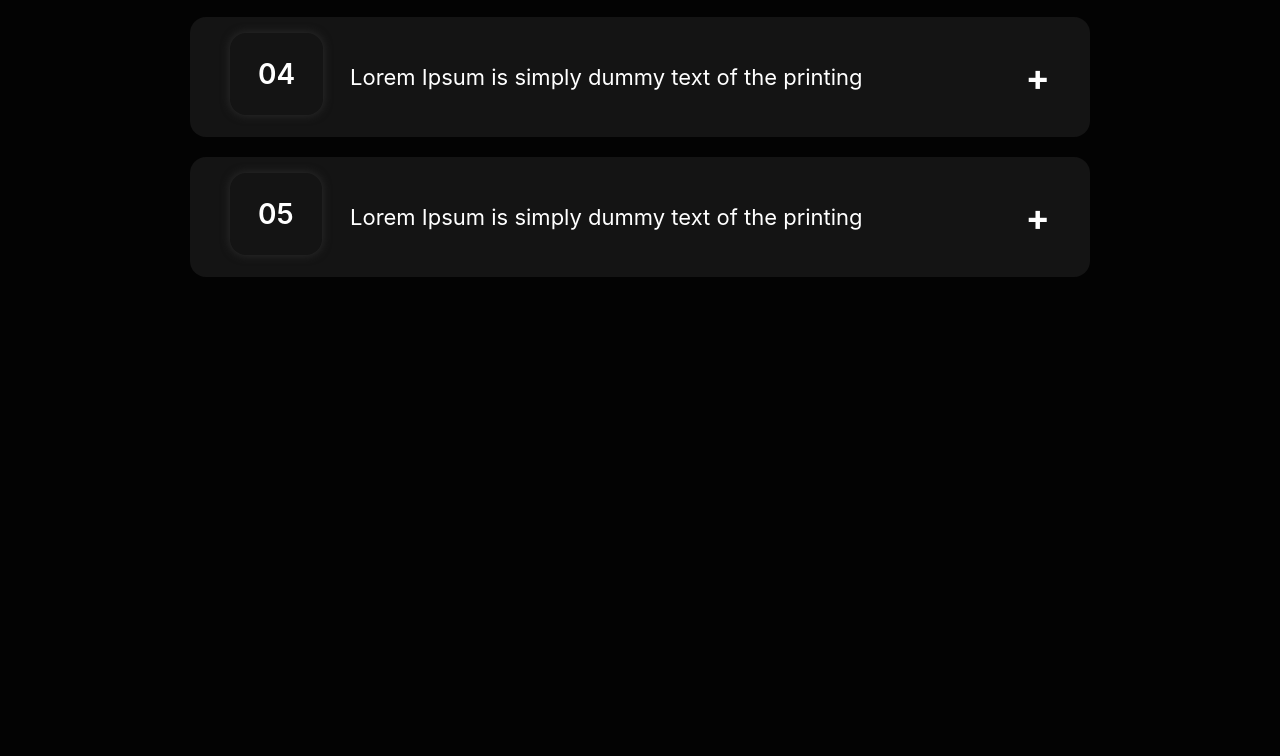
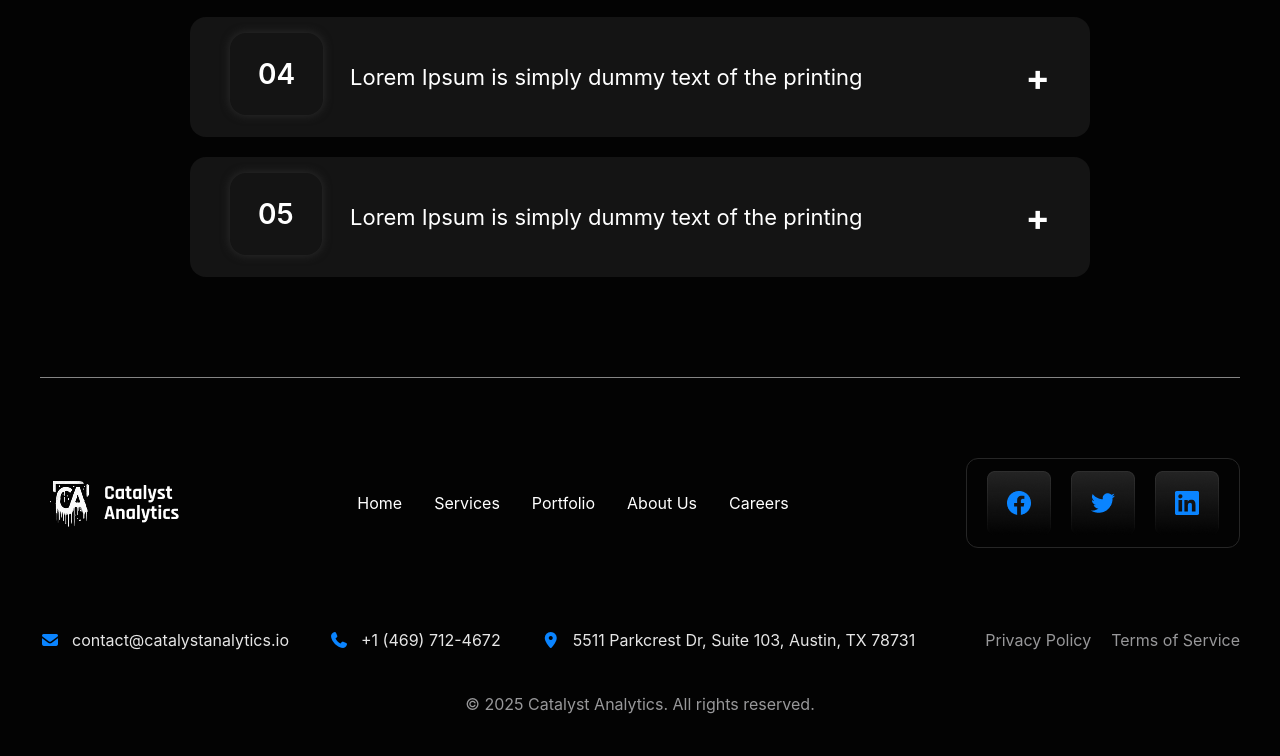
Before and after one commit to Vikingstrong/Exam-3, a website: page index.html in a window 1280 px wide. Shown: the part 2317-3073 px from the top of the page. Before the commit the page ends 2694 px from the top, so only its background shows below. Drawn offline with nearby package versions, Linux system fonts and the light colour scheme; files that its build step writes are made by us from their sources.

Commit message:
Add footer on page 1

```diff
--- a/index.html
+++ b/index.html
@@ -113,5 +113,35 @@
         </div>
     </section>
 </main>
+
+<footer class="max-w-300 m-auto flex gap-5 flex-col lg:flex-row lg:justify-between items-center lg:items-center p-5 lg:px-0 lg:py-20 lg:border-t border-[#858585]">
+    <img src="src/img/pg1/footer/logo.png" alt="">
+    <nav class="flex flex-col lg:flex-row gap-8 items-center">
+        <p>Home</p>
+        <p>Services</p>
+        <p>Portfolio</p>
+        <p>About Us</p>
+        <p>Careers</p>
+    </nav>
+    <div class="flex gap-5 items-center p-5 py-3 border border-[#262626] rounded-xl flex-col lg:flex-row">
+        <img src="src/img/pg1/footer/iconbtn1.png" alt="">
+        <img src="src/img/pg1/footer/iconbtn2.png" alt="">
+        <img src="src/img/pg1/footer/iconbtn3.png" alt="">
+    </div>
+</footer>
+<footer class="max-w-300 m-auto flex gap-5 flex-col lg:flex-row items-center lg:justify-between">
+    <div class="flex flex-col lg:flex-row gap-10">
+        <p class="flex gap-3 items-center text-[#E6E6E6]"><i class="fa-solid fa-envelope text-[#0A84FF]"></i> contact@catalystanalytics.io</p>
+        <p class="flex gap-3 items-center text-[#E6E6E6]"><i class="fa-solid fa-phone text-[#0A84FF]"></i> +1 (469) 712-4672</p>
+        <p class="flex gap-3 items-center text-[#E6E6E6]"><i class="fa-solid fa-location-dot text-[#0A84FF]"></i> 5511 Parkcrest Dr, Suite 103, Austin, TX 78731</p>
+    </div>
+    <div class="flex gap-5">
+        <p class="text-[#98989A]">Privacy Policy</p>
+        <p class="text-[#98989A]">Terms of Service</p>
+    </div>
+</footer>
+<footer class="max-w-300 m-auto flex justify-center p-5 lg:py-10 lg:px-0">
+    <p class="text-[#98989A]">© 2025 Catalyst Analytics. All rights reserved.</p>
+</footer>
 </body>
 </html>
```
Also changed, not shown: src/img/pg1/footer/iconbtn1.png (added), src/img/pg1/footer/iconbtn2.png (added), src/img/pg1/footer/iconbtn3.png (added), src/img/pg1/footer/logo.png (added).
